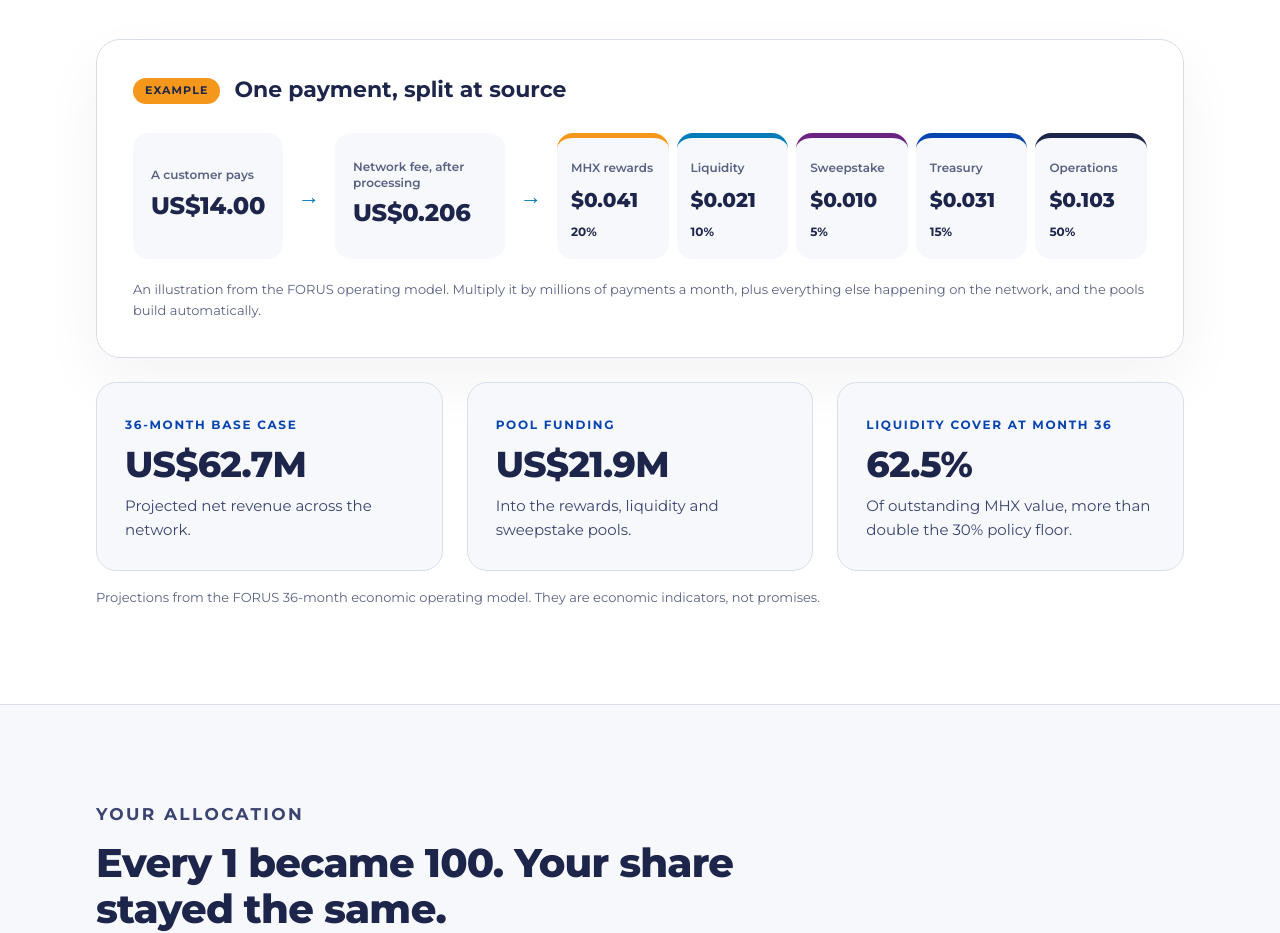
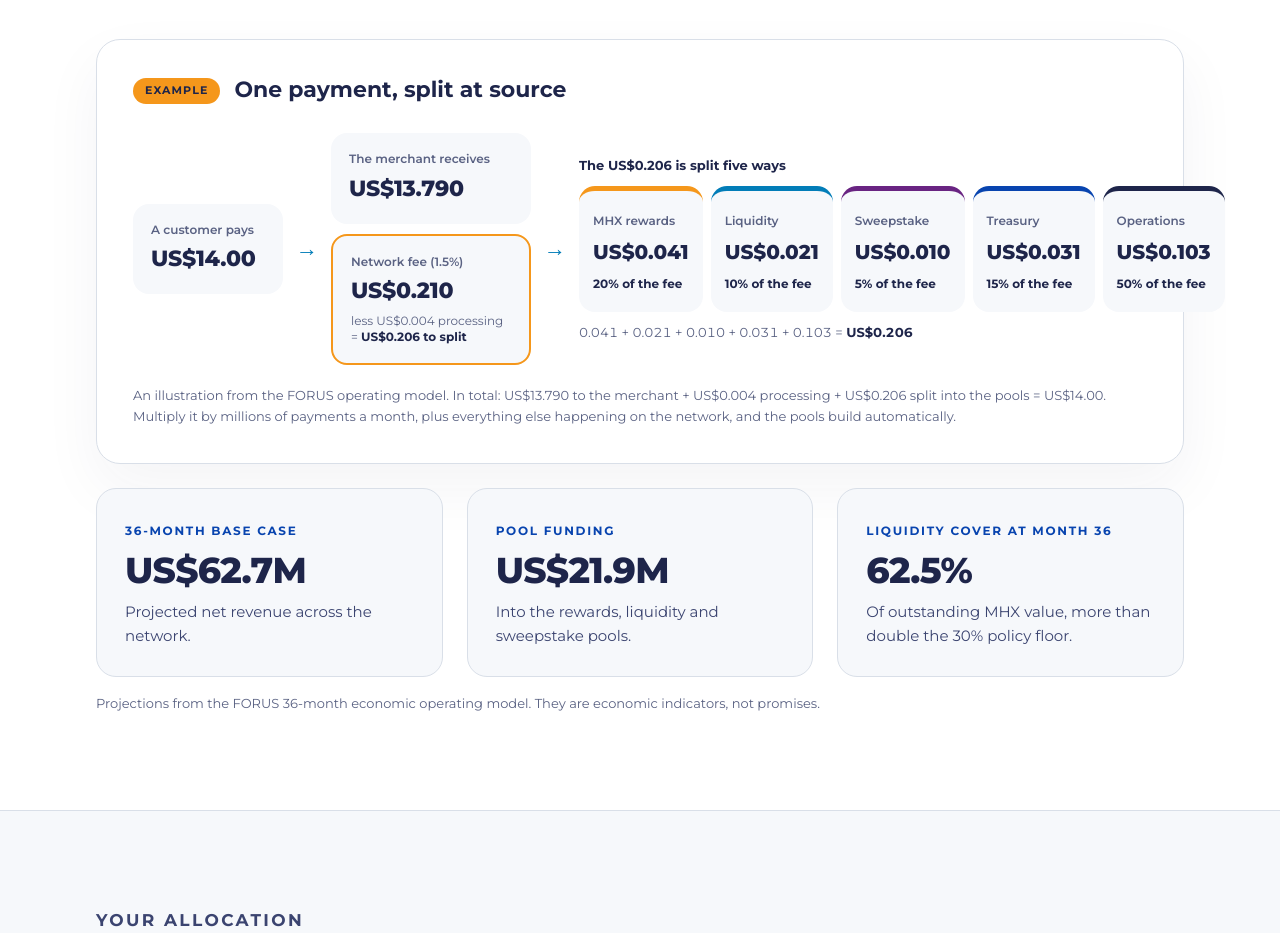
Before and after one commit to claytonmott-websites/mahalax-website-review, a plain HTML site: page index.html in a window 1280 px wide. Shown: the part 2860-3793 px from the top of the page. Drawn offline with Linux system fonts and the light colour scheme.

Commit message:
v4: store links, payment split example that adds up
Co-Authored-By: Claude Opus 5.5 <noreply@anthropic.com>

```diff
--- a/index.html
+++ b/index.html
@@ -192,16 +192,24 @@ details div p+p{margin-top:10px}
 .ex-head{display:flex;align-items:center;gap:14px;flex-wrap:wrap;margin-bottom:28px}
 .ex-head .chip{margin:0;background:var(--orange);color:var(--night);text-transform:uppercase;letter-spacing:.1em;font-size:11px}
 .ex-head h3{font-size:22px;margin:0}
-.ex-row{display:grid;grid-template-columns:150px 28px 170px 28px 1fr;align-items:stretch;gap:12px}
+.ex-row{display:grid;grid-template-columns:150px 24px 200px 24px 1fr;align-items:center;gap:12px}
+.ex-stack{display:grid;gap:10px}
+.ex-fee{border:2px solid var(--orange);background:#FFF8EE}
+.ex-fee small{display:block;font-size:12px;color:var(--muted);margin-top:4px;line-height:1.35}
+.ex-fee strong{color:var(--night)}
+.ex-label{font-size:13px;font-weight:700;margin-bottom:10px;color:var(--night)}
+.ex-sum{font-size:13px;color:var(--muted);margin-top:10px;font-variant-numeric:tabular-nums}
+.ex-sum strong{color:var(--night)}
+
 .ex-step{background:var(--bg);border-radius:16px;padding:18px;display:flex;flex-direction:column;justify-content:center}
 .ex-step span,.ex-pool span{font-size:12px;color:var(--muted);font-weight:600;line-height:1.3}
-.ex-step b{font-size:24px;font-weight:800;letter-spacing:-.01em;margin-top:4px}
+.ex-step b{font-size:22px;font-weight:800;letter-spacing:-.01em;margin-top:4px}
 .ex-arrow{display:grid;place-items:center;color:var(--medium);font-size:22px;font-weight:800}
 .ex-pools{display:grid;grid-template-columns:repeat(5,1fr);gap:8px}
 .ex-pool{background:var(--bg);border-radius:16px;padding:16px 14px;border-top:5px solid}
 .ex-pool b{display:block;font-size:20px;font-weight:800;margin:4px 0 2px}
 .ex-pool em{font-style:normal;font-size:12px;font-weight:700;color:var(--night)}
-@media (max-width:1020px){.ex-row{grid-template-columns:1fr 28px 1fr}.ex-pools{grid-column:1/-1}.ex-row>.ex-arrow:nth-child(4){display:none}}
+@media (max-width:1020px){.ex-row{grid-template-columns:1fr 28px 1fr}.ex-row>div:last-child{grid-column:1/-1}.ex-row>.ex-arrow:nth-child(4){display:none}}
 @media (max-width:640px){.ex-row{grid-template-columns:1fr 1fr}.ex-row>.ex-arrow{display:none}.ex-pools{grid-template-columns:1fr 1fr}.example{padding:24px}.ex-step b{font-size:20px}}
 
 footer{background:var(--night);color:#fff;padding:48px 0;border-top:1px solid rgba(255,255,255,.08)}
@@ -362,17 +370,24 @@ footer{background:var(--night);color:#fff;padding:48px 0;border-top:1px solid rg
       <div class="ex-row">
         <div class="ex-step"><span>A customer pays</span><b>US$14.00</b></div>
         <div class="ex-arrow" aria-hidden="true">&rarr;</div>
-        <div class="ex-step"><span>Network fee, after processing</span><b>US$0.206</b></div>
+        <div class="ex-stack">
+          <div class="ex-step"><span>The merchant receives</span><b>US$13.790</b></div>
+          <div class="ex-step ex-fee"><span>Network fee (1.5%)</span><b>US$0.210</b><small>less US$0.004 processing = <strong>US$0.206 to split</strong></small></div>
+        </div>
         <div class="ex-arrow" aria-hidden="true">&rarr;</div>
-        <div class="ex-pools">
-          <div class="ex-pool" style="border-color:var(--orange)"><span>MHX rewards</span><b>$0.041</b><em>20%</em></div>
-          <div class="ex-pool" style="border-color:var(--medium)"><span>Liquidity</span><b>$0.021</b><em>10%</em></div>
-          <div class="ex-pool" style="border-color:var(--purple)"><span>Sweepstake</span><b>$0.010</b><em>5%</em></div>
-          <div class="ex-pool" style="border-color:var(--deep)"><span>Treasury</span><b>$0.031</b><em>15%</em></div>
-          <div class="ex-pool" style="border-color:var(--night)"><span>Operations</span><b>$0.103</b><em>50%</em></div>
+        <div>
+          <p class="ex-label">The US$0.206 is split five ways</p>
+          <div class="ex-pools">
+            <div class="ex-pool" style="border-color:var(--orange)"><span>MHX rewards</span><b>US$0.041</b><em>20% of the fee</em></div>
+            <div class="ex-pool" style="border-color:var(--medium)"><span>Liquidity</span><b>US$0.021</b><em>10% of the fee</em></div>
+            <div class="ex-pool" style="border-color:var(--purple)"><span>Sweepstake</span><b>US$0.010</b><em>5% of the fee</em></div>
+            <div class="ex-pool" style="border-color:var(--deep)"><span>Treasury</span><b>US$0.031</b><em>15% of the fee</em></div>
+            <div class="ex-pool" style="border-color:var(--night)"><span>Operations</span><b>US$0.103</b><em>50% of the fee</em></div>
+          </div>
+          <p class="ex-sum">0.041 + 0.021 + 0.010 + 0.031 + 0.103 = <strong>US$0.206</strong></p>
         </div>
       </div>
-      <p class="small" style="margin-top:20px">An illustration from the FORUS operating model. Multiply it by millions of payments a month, plus everything else happening on the network, and the pools build automatically.</p>
+      <p class="small" style="margin-top:20px">An illustration from the FORUS operating model. In total: US$13.790 to the merchant + US$0.004 processing + US$0.206 split into the pools = US$14.00. Multiply it by millions of payments a month, plus everything else happening on the network, and the pools build automatically.</p>
     </div>
 
     <div class="g3" style="margin-top:24px">
@@ -440,8 +455,8 @@ footer{background:var(--night);color:#fff;padding:48px 0;border-top:1px solid rg
     </div>
     <div class="ctas" style="margin-top:32px;align-items:center">
       <div class="stores">
-        <a class="store" href="#app-store-link" data-todo="App Store URL for FORUS Connect" aria-label="Download FORUS Connect on the App Store"><svg viewBox="0 0 24 24" aria-hidden="true"><path fill="currentColor" d="M12.152 6.896c-.948 0-2.415-1.078-3.96-1.04-2.04.027-3.91 1.183-4.961 3.014-2.117 3.675-.546 9.103 1.519 12.09 1.013 1.454 2.208 3.09 3.792 3.039 1.52-.065 2.09-.987 3.935-.987 1.831 0 2.35.987 3.96.948 1.637-.026 2.676-1.48 3.676-2.948 1.156-1.688 1.636-3.325 1.662-3.415-.039-.013-3.182-1.221-3.22-4.857-.026-3.04 2.48-4.494 2.597-4.559-1.429-2.09-3.623-2.324-4.39-2.376-2-.156-3.675 1.09-4.61 1.09zM15.53 3.83c.843-1.012 1.4-2.427 1.245-3.83-1.207.052-2.662.805-3.532 1.818-.78.896-1.454 2.338-1.273 3.714 1.338.104 2.715-.688 3.559-1.701"/></svg><span><small>Download on the</small>App Store</span></a>
-        <a class="store" href="#google-play-link" data-todo="Google Play URL for FORUS Connect" aria-label="Get FORUS Connect on Google Play"><svg viewBox="0 0 24 24" aria-hidden="true"><path fill="currentColor" d="M22.018 13.298l-3.919 2.218-3.515-3.493 3.543-3.521 3.891 2.202a1.49 1.49 0 0 1 0 2.594zM1.337.924a1.486 1.486 0 0 0-.112.568v21.017c0 .217.045.419.124.6l11.155-11.087L1.337.924zm12.207 10.065l3.258-3.238L3.45.195a1.466 1.466 0 0 0-.946-.179l11.04 10.973zm0 2.067l-11 10.933c.298.036.612-.016.906-.183l13.324-7.54-3.23-3.21z"/></svg><span><small>Get it on</small>Google Play</span></a>
+        <a class="store" href="https://apps.apple.com/za/app/forus-connect-mobile/id6779714843" target="_blank" rel="noopener" aria-label="Download FORUS Connect on the App Store"><svg viewBox="0 0 24 24" aria-hidden="true"><path fill="currentColor" d="M12.152 6.896c-.948 0-2.415-1.078-3.96-1.04-2.04.027-3.91 1.183-4.961 3.014-2.117 3.675-.546 9.103 1.519 12.09 1.013 1.454 2.208 3.09 3.792 3.039 1.52-.065 2.09-.987 3.935-.987 1.831 0 2.35.987 3.96.948 1.637-.026 2.676-1.48 3.676-2.948 1.156-1.688 1.636-3.325 1.662-3.415-.039-.013-3.182-1.221-3.22-4.857-.026-3.04 2.48-4.494 2.597-4.559-1.429-2.09-3.623-2.324-4.39-2.376-2-.156-3.675 1.09-4.61 1.09zM15.53 3.83c.843-1.012 1.4-2.427 1.245-3.83-1.207.052-2.662.805-3.532 1.818-.78.896-1.454 2.338-1.273 3.714 1.338.104 2.715-.688 3.559-1.701"/></svg><span><small>Download on the</small>App Store</span></a>
+        <a class="store" href="https://play.google.com/store/apps/details?id=forus.connect.wallet&amp;hl=en_ZA" target="_blank" rel="noopener" aria-label="Get FORUS Connect on Google Play"><svg viewBox="0 0 24 24" aria-hidden="true"><path fill="currentColor" d="M22.018 13.298l-3.919 2.218-3.515-3.493 3.543-3.521 3.891 2.202a1.49 1.49 0 0 1 0 2.594zM1.337.924a1.486 1.486 0 0 0-.112.568v21.017c0 .217.045.419.124.6l11.155-11.087L1.337.924zm12.207 10.065l3.258-3.238L3.45.195a1.466 1.466 0 0 0-.946-.179l11.04 10.973zm0 2.067l-11 10.933c.298.036.612-.016.906-.183l13.324-7.54-3.23-3.21z"/></svg><span><small>Get it on</small>Google Play</span></a>
       </div>
       <a class="btn btn-g" href="https://mahalax.forus.digital/claim">Check my allocation</a>
     </div>
@@ -572,8 +587,8 @@ footer{background:var(--night);color:#fff;padding:48px 0;border-top:1px solid rg
       <a class="btn btn-o" href="https://mahalax.forus.digital/claim">Claim my MHX &rarr;</a>
       </div>
     <div style="margin-top:20px"><div class="stores">
-        <a class="store" href="#app-store-link" data-todo="App Store URL for FORUS Connect" aria-label="Download FORUS Connect on the App Store"><svg viewBox="0 0 24 24" aria-hidden="true"><path fill="currentColor" d="M12.152 6.896c-.948 0-2.415-1.078-3.96-1.04-2.04.027-3.91 1.183-4.961 3.014-2.117 3.675-.546 9.103 1.519 12.09 1.013 1.454 2.208 3.09 3.792 3.039 1.52-.065 2.09-.987 3.935-.987 1.831 0 2.35.987 3.96.948 1.637-.026 2.676-1.48 3.676-2.948 1.156-1.688 1.636-3.325 1.662-3.415-.039-.013-3.182-1.221-3.22-4.857-.026-3.04 2.48-4.494 2.597-4.559-1.429-2.09-3.623-2.324-4.39-2.376-2-.156-3.675 1.09-4.61 1.09zM15.53 3.83c.843-1.012 1.4-2.427 1.245-3.83-1.207.052-2.662.805-3.532 1.818-.78.896-1.454 2.338-1.273 3.714 1.338.104 2.715-.688 3.559-1.701"/></svg><span><small>Download on the</small>App Store</span></a>
-        <a class="store" href="#google-play-link" data-todo="Google Play URL for FORUS Connect" aria-label="Get FORUS Connect on Google Play"><svg viewBox="0 0 24 24" aria-hidden="true"><path fill="currentColor" d="M22.018 13.298l-3.919 2.218-3.515-3.493 3.543-3.521 3.891 2.202a1.49 1.49 0 0 1 0 2.594zM1.337.924a1.486 1.486 0 0 0-.112.568v21.017c0 .217.045.419.124.6l11.155-11.087L1.337.924zm12.207 10.065l3.258-3.238L3.45.195a1.466 1.466 0 0 0-.946-.179l11.04 10.973zm0 2.067l-11 10.933c.298.036.612-.016.906-.183l13.324-7.54-3.23-3.21z"/></svg><span><small>Get it on</small>Google Play</span></a>
+        <a class="store" href="https://apps.apple.com/za/app/forus-connect-mobile/id6779714843" target="_blank" rel="noopener" aria-label="Download FORUS Connect on the App Store"><svg viewBox="0 0 24 24" aria-hidden="true"><path fill="currentColor" d="M12.152 6.896c-.948 0-2.415-1.078-3.96-1.04-2.04.027-3.91 1.183-4.961 3.014-2.117 3.675-.546 9.103 1.519 12.09 1.013 1.454 2.208 3.09 3.792 3.039 1.52-.065 2.09-.987 3.935-.987 1.831 0 2.35.987 3.96.948 1.637-.026 2.676-1.48 3.676-2.948 1.156-1.688 1.636-3.325 1.662-3.415-.039-.013-3.182-1.221-3.22-4.857-.026-3.04 2.48-4.494 2.597-4.559-1.429-2.09-3.623-2.324-4.39-2.376-2-.156-3.675 1.09-4.61 1.09zM15.53 3.83c.843-1.012 1.4-2.427 1.245-3.83-1.207.052-2.662.805-3.532 1.818-.78.896-1.454 2.338-1.273 3.714 1.338.104 2.715-.688 3.559-1.701"/></svg><span><small>Download on the</small>App Store</span></a>
+        <a class="store" href="https://play.google.com/store/apps/details?id=forus.connect.wallet&amp;hl=en_ZA" target="_blank" rel="noopener" aria-label="Get FORUS Connect on Google Play"><svg viewBox="0 0 24 24" aria-hidden="true"><path fill="currentColor" d="M22.018 13.298l-3.919 2.218-3.515-3.493 3.543-3.521 3.891 2.202a1.49 1.49 0 0 1 0 2.594zM1.337.924a1.486 1.486 0 0 0-.112.568v21.017c0 .217.045.419.124.6l11.155-11.087L1.337.924zm12.207 10.065l3.258-3.238L3.45.195a1.466 1.466 0 0 0-.946-.179l11.04 10.973zm0 2.067l-11 10.933c.298.036.612-.016.906-.183l13.324-7.54-3.23-3.21z"/></svg><span><small>Get it on</small>Google Play</span></a>
       </div></div>
     <p class="strap"><span>Connect the network.</span> <span>Coordinate value.</span> <span>Unlock shared opportunity.</span></p>
   </div>
```
